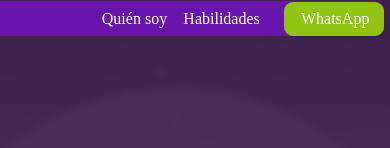
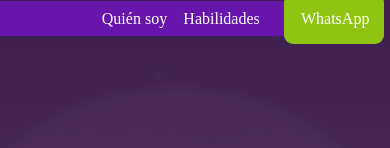
Before and after one commit to MiguelGhash/Portafolio, a plain HTML site: page index.html in a window 390 px wide. Shown: the top 148 px of the page. Drawn offline with Linux system fonts and the light colour scheme.

Commit message:
Update style.css

```diff
--- a/style.css
+++ b/style.css
@@ -601,7 +601,7 @@ footer{
         margin-top: -15px;
         height: 35px;
         width: 104vw;
-        border-radius: 9px;
+        border-radius: 6px;
         background-color: #6815ac;
         z-index: 2;
       }
@@ -613,7 +613,7 @@ footer{
         font-size: inherit;
         font-family: inherit;
         color: rgb(109, 30, 236);
-        padding: 0.5em 1em;
+        padding: 1em 1em;
         outline: none;
         border: none;
         background-color: #8fc512;
```
